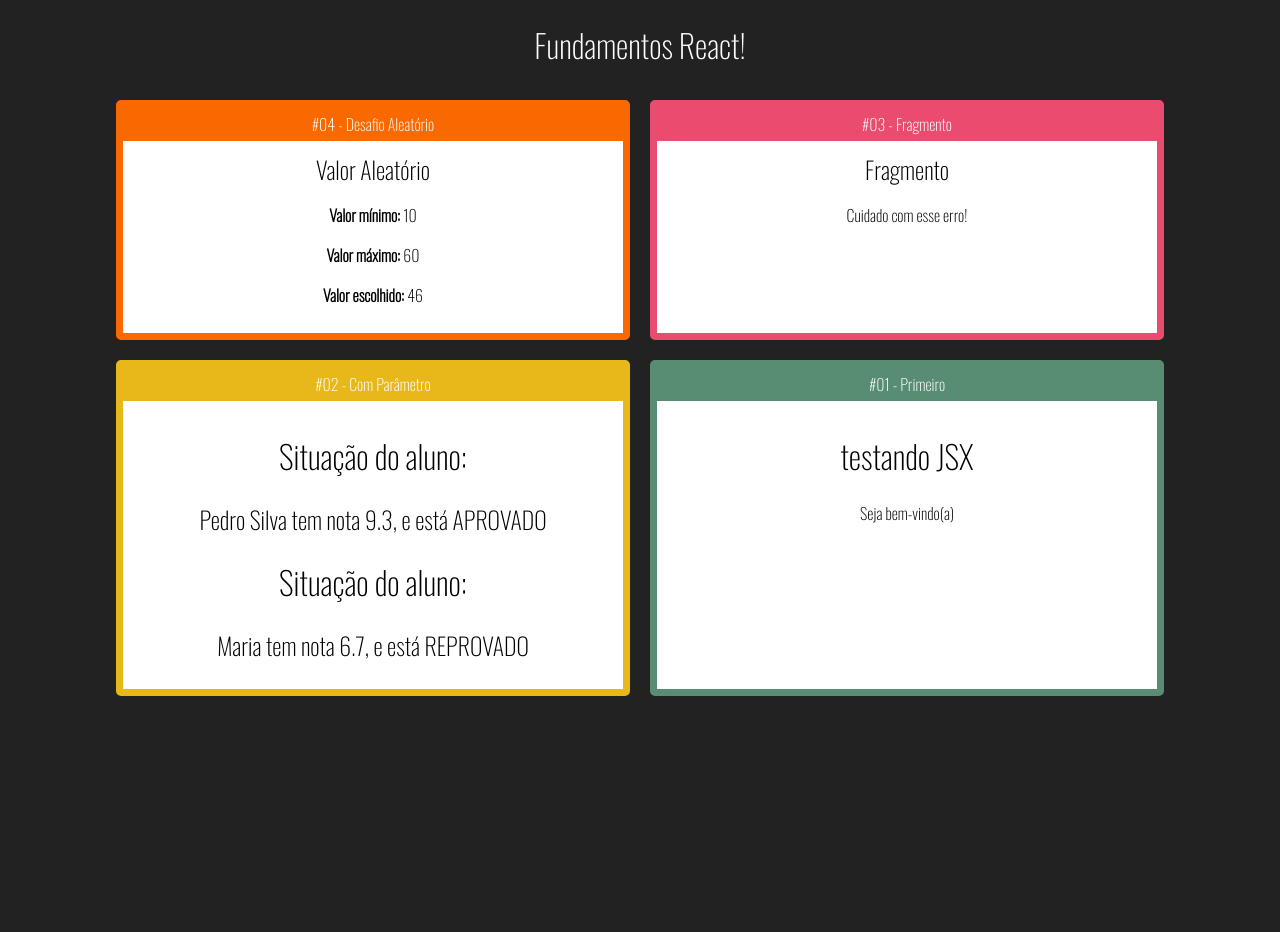
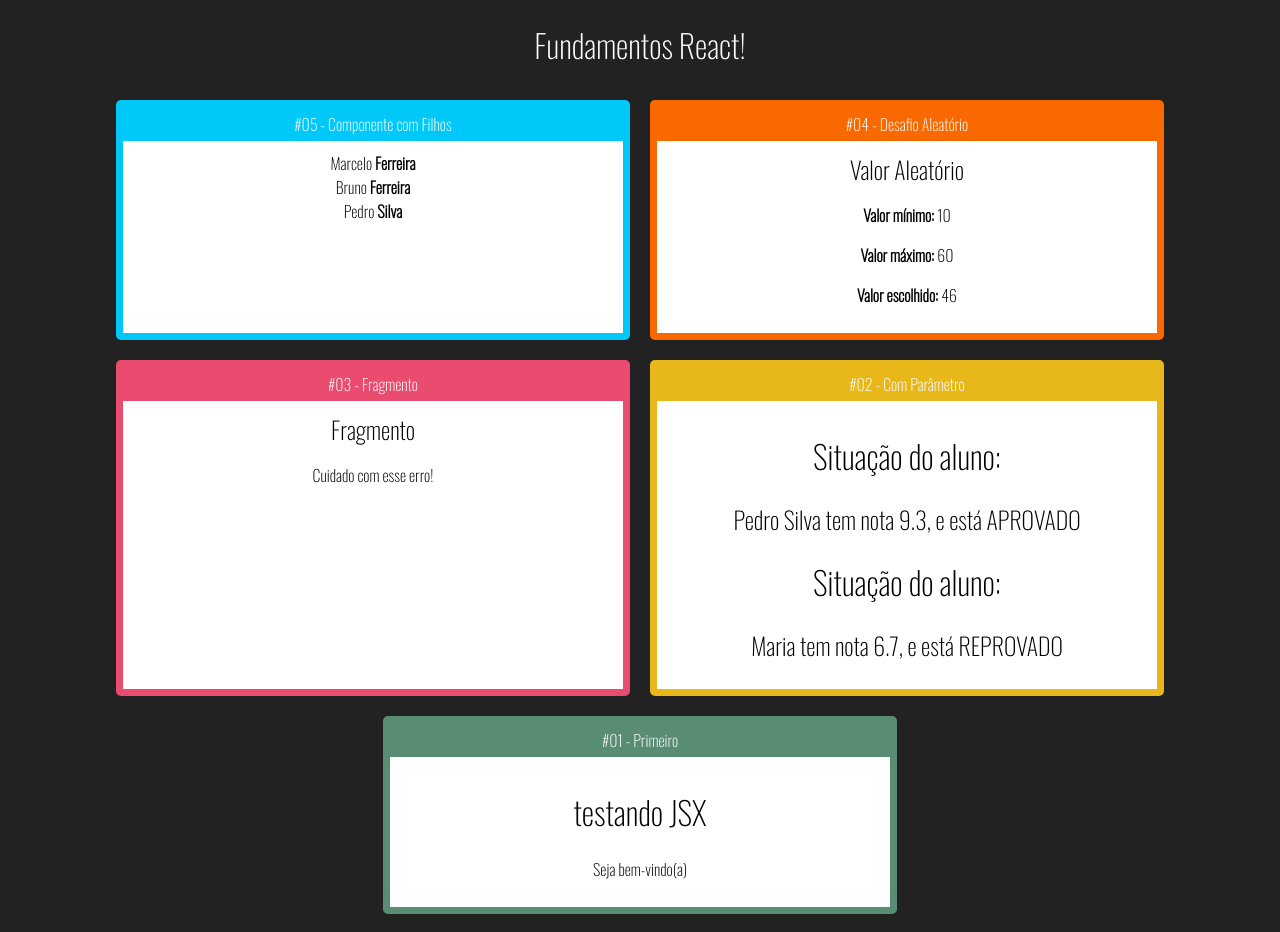
Before and after one commit to manoelmachado/react-redux, a React (Create React App) app in the folder fundamentos-react/: page / in a window 1280 px wide. Before the commit the page ends 800 px from the top, so only its background shows below. Built offline with nearby package versions, Linux system fonts and the light colour scheme.

Commit message:
aprendendo sobre componentes com filhos

```diff
--- a/fundamentos-react/src/App.jsx
+++ b/fundamentos-react/src/App.jsx
@@ -1,16 +1,22 @@
 import "./App.css";
 import React from "react";
 
+import Familia from "./componentes/basicos/Familia";
 import Card from "./componentes/layout/Card";
 import Primeiro from "./componentes/basicos/Primeiro";
 import ComParametro from "./componentes/basicos/ComParametro";
 import Fragmento from "./componentes/basicos/Fragmento";
 import NumAleatorio from "./componentes/basicos/NumAleatorio";
 
+
+// eslint-disable-next-line import/no-anonymous-default-export
 export default (_) => (
   <div className="App">
     <h1>Fundamentos React!</h1>
     <div className="Cards">
+      <Card titulo="#05 - Componente com Filhos" color="#00C8F8">
+        <Familia sobrenome="Ferreira"/>
+      </Card>
       <Card titulo="#04 - Desafio Aleatório" color="#FA6900">
         <NumAleatorio min={10} max={60} />
       </Card>
--- /dev/null
+++ b/fundamentos-react/src/componentes/basicos/Familia.jsx
@@ -0,0 +1,14 @@
+// eslint-disable-next-line no-unused-vars
+import React from "react";
+import FamiliaMembro from "./FamiliaMembro";
+
+// eslint-disable-next-line import/no-anonymous-default-export
+export default (props) => {
+  return (
+    <div>
+      <FamiliaMembro nome="Marcelo" sobrenome={props.sobrenome}/>
+      <FamiliaMembro nome="Bruno" {...props}/>
+      <FamiliaMembro nome="Pedro" sobrenome="Silva"/>
+    </div>
+  );
+};
--- /dev/null
+++ b/fundamentos-react/src/componentes/basicos/FamiliaMembro.jsx
@@ -0,0 +1,13 @@
+// eslint-disable-next-line no-unused-vars
+import React from "react";
+
+// eslint-disable-next-line import/no-anonymous-default-export
+export default (props) => {
+  return (
+    <div>
+      <div>
+        {props.nome} <strong>{props.sobrenome}</strong>
+      </div>
+    </div>
+  );
+};
--- a/fundamentos-react/src/componentes/layout/Card.jsx
+++ b/fundamentos-react/src/componentes/layout/Card.jsx
@@ -1,10 +1,11 @@
 import "./Card.css";
 import React from "react";
 
+// eslint-disable-next-line import/no-anonymous-default-export
 export default (props) => {
   const cardStyle = {
     backgroundColor: props.color || "#F00",
-    borderColor: props.color || "F00"
+    borderColor: props.color || "F00",
   };
   return (
     <div className="Card" style={cardStyle}>
```
